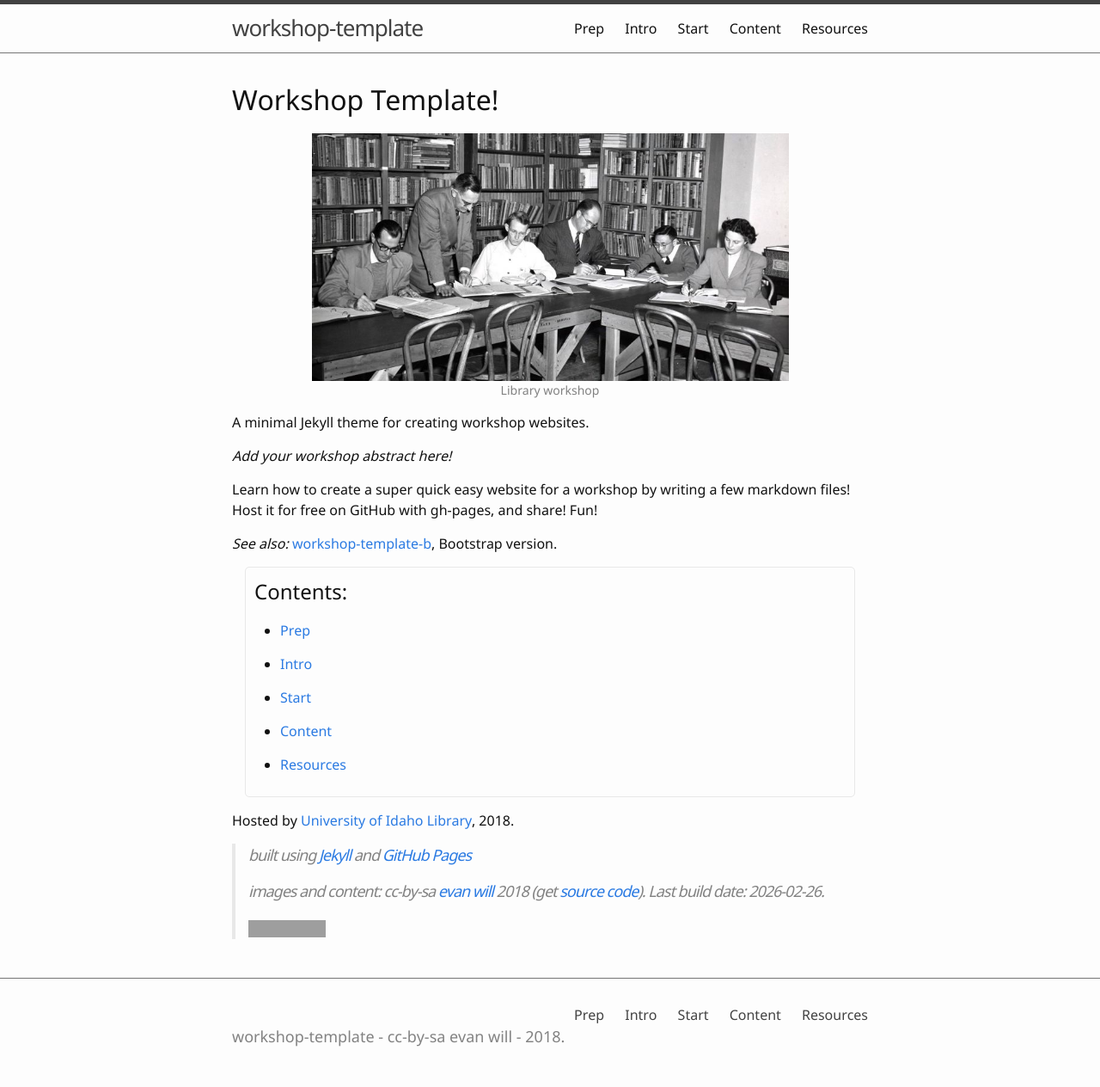
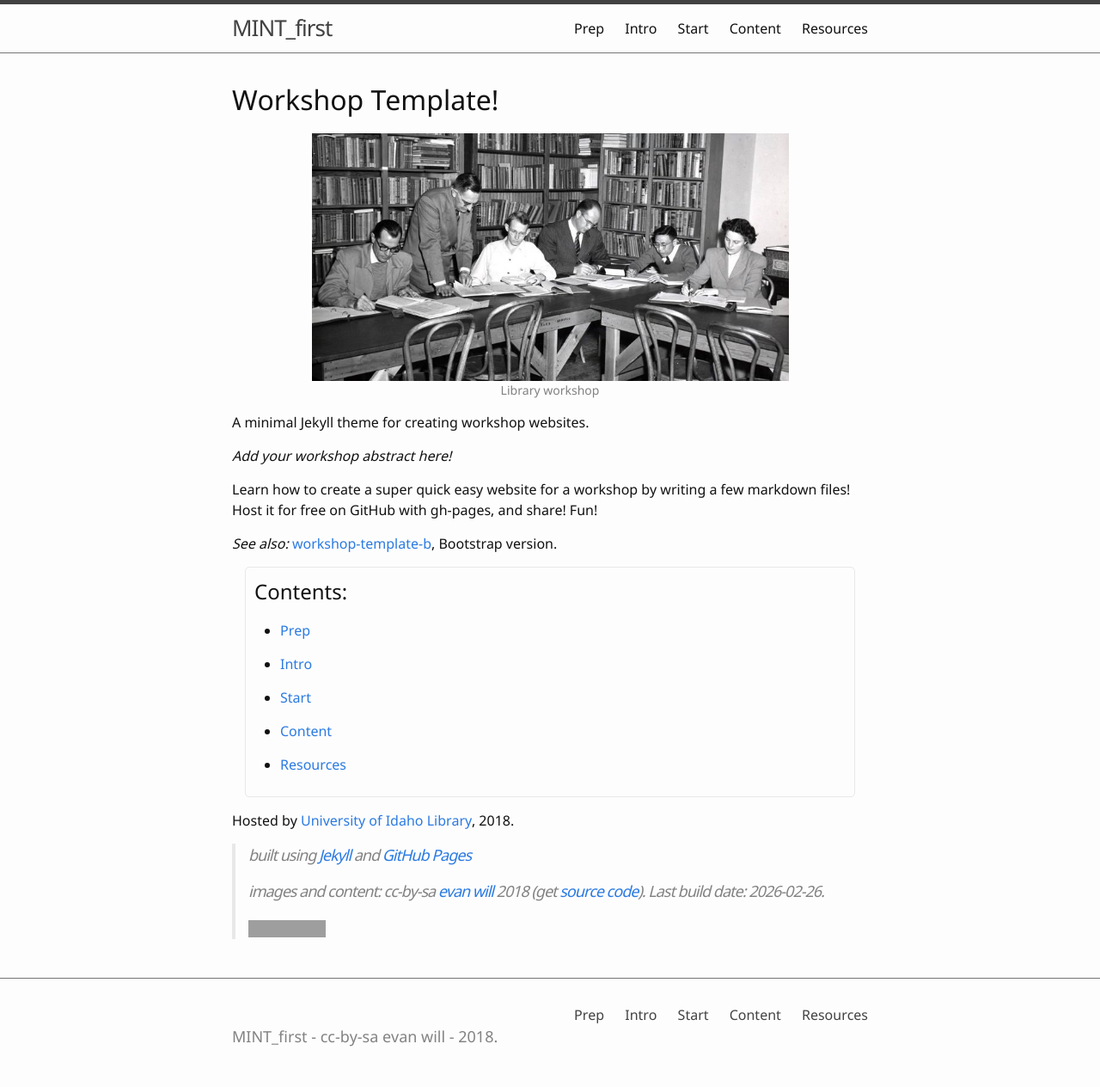
Before and after one commit to EsamGhaleb/example_mint.github.io, a Jekyll site: the page built from index.md, in a window 1280 px wide. Shown: the whole page at 86% size. Built offline with Jekyll 4.4.1, drawn with Linux system fonts in a browser that asks for light colours; grey boxes are pictures that could not be loaded.

Commit message:
try this template

```diff
--- a/_config.yml
+++ b/_config.yml
@@ -1,5 +1,5 @@
-# Jekyll workshop-template evanwill
-# https://github.com/evanwill/workshop-template
+# Jekyll MINT_first evanwill
+# https://github.com/evanwill/MINT_first
 # based on minima theme https://github.com/jekyll/minima
 
 # Notes:
@@ -8,7 +8,7 @@
 
 # Site settings
 # title appears in the header
-title: workshop-template
+title: MINT_first
 # description and keywords for meta tags
 description: "Create an OER workshop website quick and easy!"
 keywords: "workshops, OER, Open Education, websites, gh-pages, jekyll"
@@ -19,7 +19,7 @@ pub_year: 2018
 github_username: evanwill
 
 # add the full url for the github repository
-repo: "https://github.com/evanwill/workshop-template"
+repo: "https://github.com/evanwill/MINT_first"
 
 # site urls
 # Optional if using GitHub Pages! If building manually, these must be set correctly.
```
